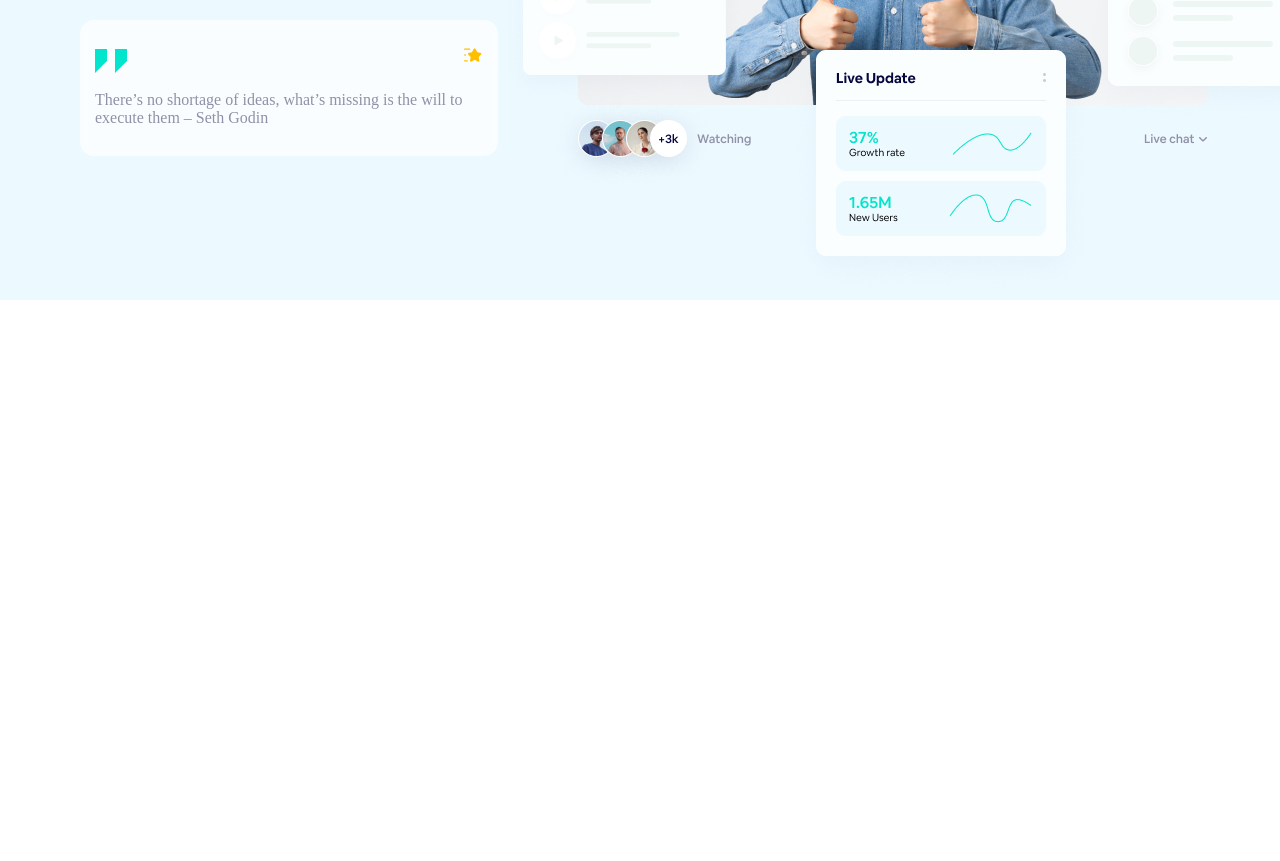
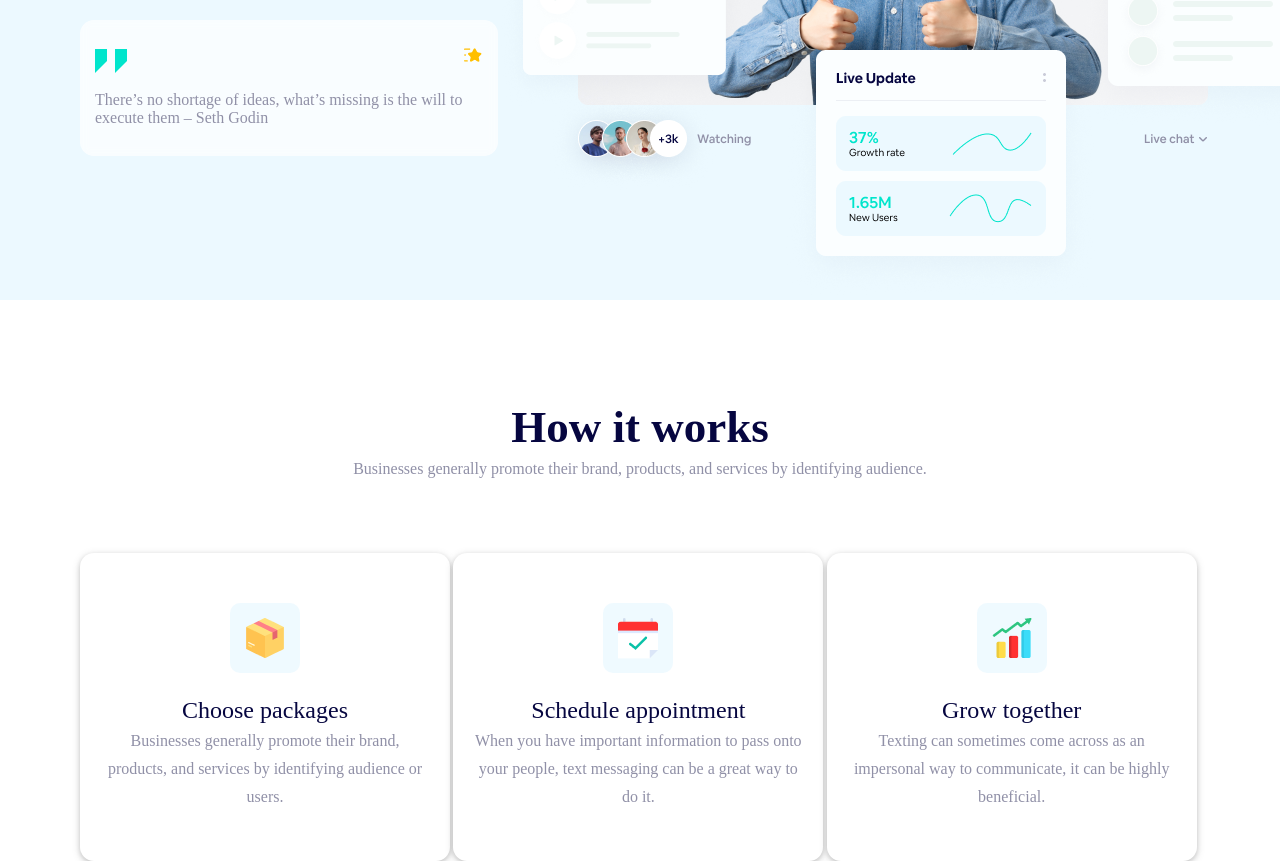
Before and after one commit to HridaySarder/bizpro-business, a plain HTML site: page index.html in a window 1280 px wide. Shown: the part 533-1394 px from the top of the page. Before the commit the page ends 833 px from the top, so only its background shows below. Drawn offline with Linux system fonts and the light colour scheme.

Commit message:
added work section

```diff
--- a/index.html
+++ b/index.html
@@ -71,5 +71,45 @@
         </div>
       </div>
     </div>
+    <!-- how it work section -->
+    <div class="work-section">
+      <div class="work-content">
+        <h1>How it works</h1>
+        <p>
+          Businesses generally promote their brand, products, and services by
+          identifying audience.
+        </p>
+      </div>
+      <div class="how-work-container">
+        <div class="work-card">
+          <div class="box-img"><img src="./image/box.png" alt="box-img" /></div>
+          <h4>Choose packages</h4>
+          <p>
+            Businesses generally promote their brand, products, and services by
+            identifying audience or users.
+          </p>
+        </div>
+        <div class="work-card">
+          <div class="box-img">
+            <img src="./image/calendar.png" alt="box-img" />
+          </div>
+          <h4>Schedule appointment</h4>
+          <p>
+            When you have important information to pass onto your people, text
+            messaging can be a great way to do it.
+          </p>
+        </div>
+        <div class="work-card">
+          <div class="box-img">
+            <img src="./image/statistics.png" alt="box-img" />
+          </div>
+          <h4>Grow together</h4>
+          <p>
+            Texting can sometimes come across as an impersonal way to
+            communicate, it can be highly beneficial.
+          </p>
+        </div>
+      </div>
+    </div>
   </body>
 </html>
--- a/style.css
+++ b/style.css
@@ -132,3 +132,80 @@ li a {
   display: flex;
   justify-content: space-between;
 }
+
+.work-section {
+  padding: 0 80px;
+}
+
+.work-content {
+  margin-top: 100px;
+  text-align: center;
+}
+
+.work-content h1 {
+  color: #060640;
+  text-align: center;
+  font-size: 45px;
+  font-style: normal;
+  font-weight: 700;
+  line-height: 55px; /* 122.222% */
+}
+
+.work-content p {
+  color: #9090a7;
+  text-align: center;
+  font-size: 16px;
+  font-style: normal;
+  font-weight: 400;
+  line-height: 28px; /* 175% */
+}
+
+.how-work-container {
+  margin-top: 70px;
+  display: grid;
+  grid-template-columns: repeat(3, 1fr);
+}
+
+.work-card {
+  width: 370px;
+  height: 308px;
+  text-align: center;
+  display: flex;
+  flex-direction: column;
+  justify-content: center;
+  align-items: center;
+  border-radius: 14px;
+  padding: 20px;
+  background-color: #ffffff;
+  box-shadow: rgba(0, 0, 0, 0.16) 0px 2px 5px 0px,
+    rgba(0, 0, 0, 0.12) 0px 2px 10px 0px;
+}
+
+.box-img {
+  display: flex;
+  justify-content: center;
+  align-items: center;
+  width: 70px;
+  height: 70px;
+  border-radius: 10px;
+  background: rgba(236, 249, 255, 0.8);
+}
+
+.work-card h4 {
+  margin-top: 20px;
+  color: #060640;
+  /* font-family: "Airbnb Cereal App"; */
+  font-size: 24px;
+  font-style: normal;
+  font-weight: 500;
+  line-height: 34px; /* 141.667% */
+}
+
+.work-card p {
+  color: #9090a7;
+
+  font-size: 16px;
+  font-style: normal;
+  font-weight: 400;
+  line-height: 28px; /* 175% */
+}
```
Also changed, not shown: image/box.png (added), image/calendar.png (added), image/statistics.png (added).
